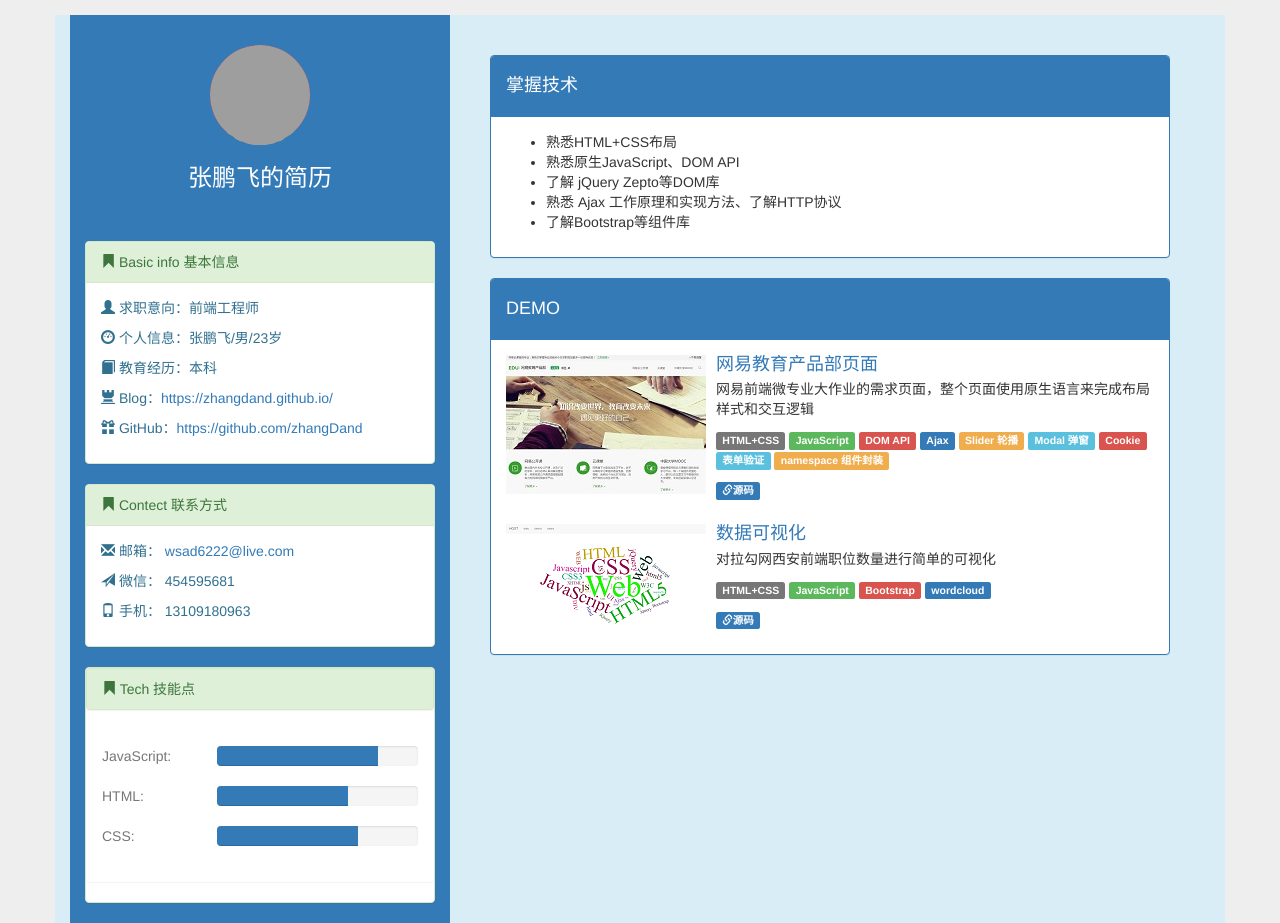
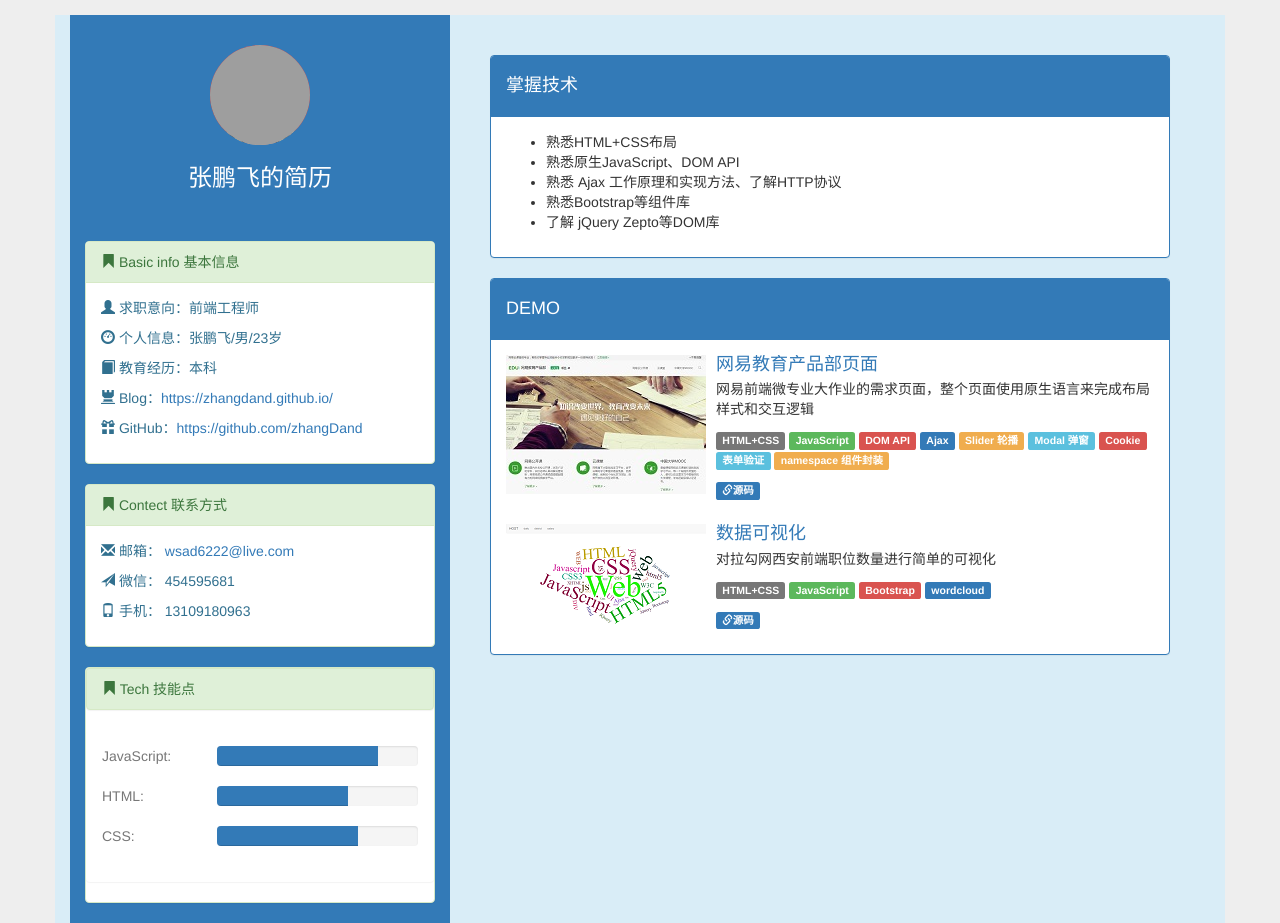
Before and after one commit to zhangDand/dan_demo, a Jekyll site: the page resume/dan_resume.html, which Jekyll copies as it is, in a window 1280 px wide. Built offline with Jekyll 4.4.1, drawn with Linux system fonts in a browser that asks for light colours; grey boxes are pictures that could not be loaded.

Commit message:
des change

```diff
--- a/resume/dan_resume.html
+++ b/resume/dan_resume.html
@@ -105,9 +105,9 @@
                 <ul>
                   <li>熟悉HTML+CSS布局</li>
                   <li>熟悉原生JavaScript、DOM API</li>
+                  <li>熟悉 Ajax 工作原理和实现方法、了解HTTP协议</li>
+                  <li>熟悉Bootstrap等组件库</li>
                   <li>了解 jQuery Zepto等DOM库</li>
-                  <li>熟悉 Ajax 工作原理和实现方法、了解HTTP协议</li>
-                  <li>了解Bootstrap等组件库</li>
                 </ul>
               </div>
             </div>
```
